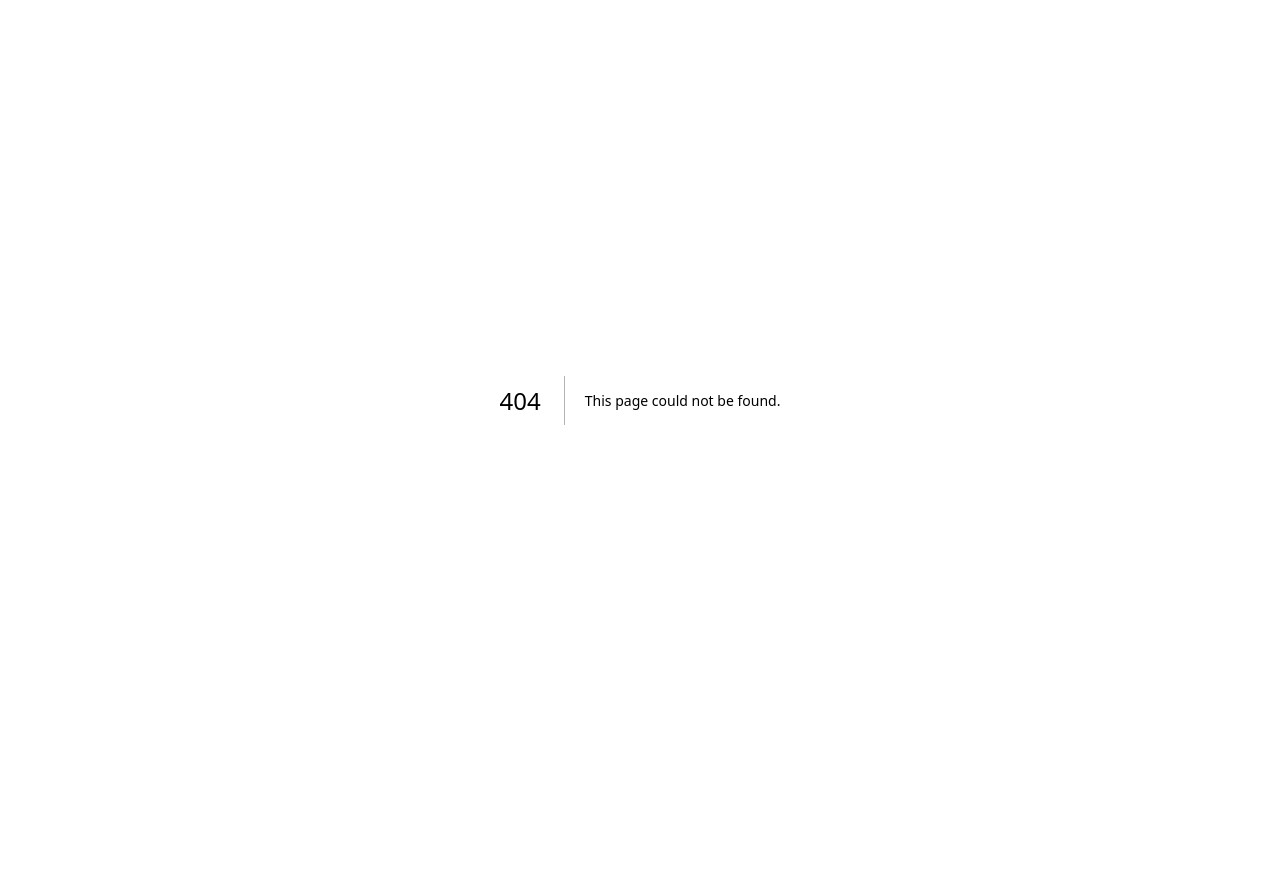
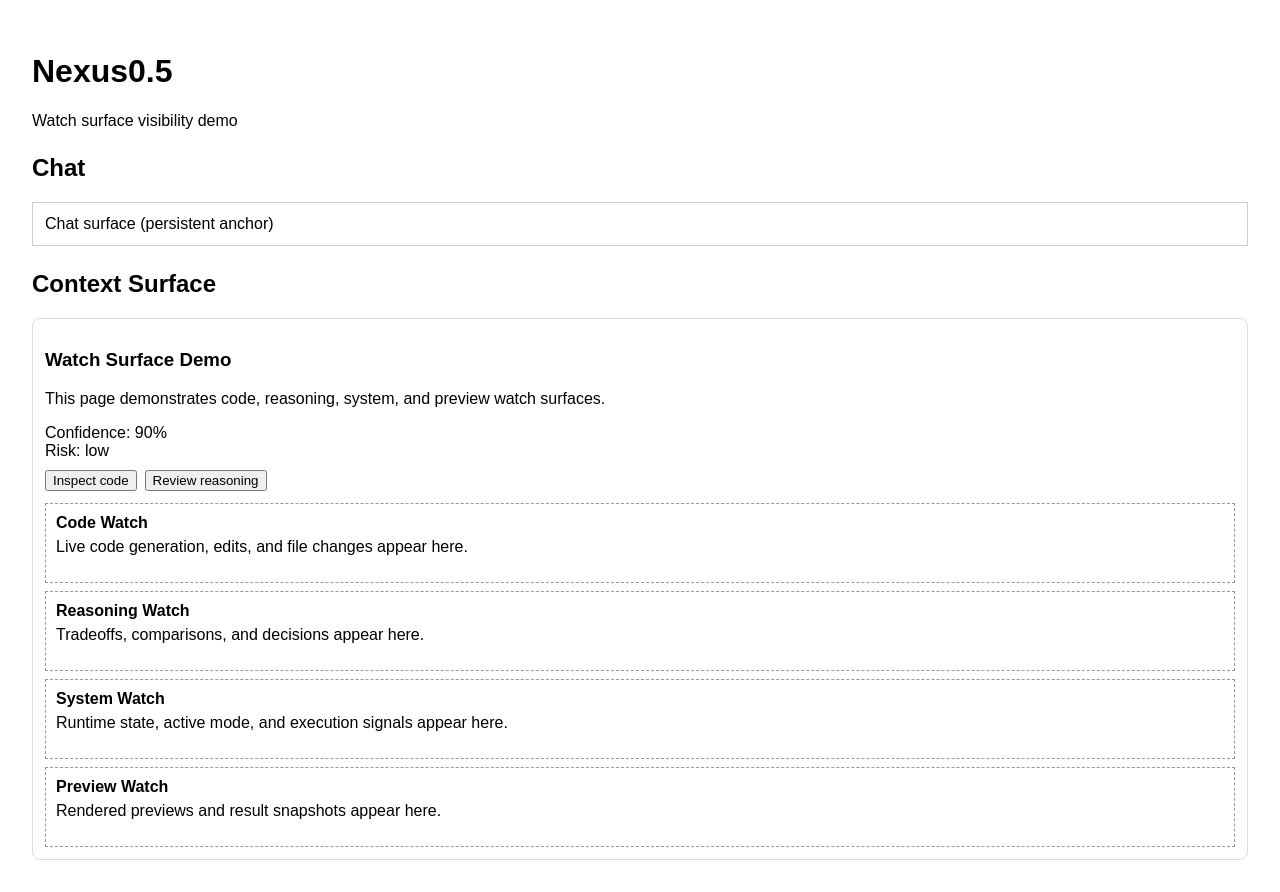
Before and after one commit to skylersemailaddress-debug/Nexus0.5, a Next.js app in the folder apps/shell/: page /watch-demo in a window 1280 px wide. Before the commit this address had no page. Before the commit the page ends 800 px from the top, so only its background shows below. Built offline with nearby package versions, Linux system fonts and the light colour scheme.

Commit message:
Batch 5: add watch surface demo page

```diff
--- /dev/null
+++ b/apps/shell/pages/watch-demo.tsx
@@ -0,0 +1,45 @@
+import BlockRenderer from '../components/BlockRenderer'
+import { getWatchSurfaces } from '../lib/watch'
+import { SurfaceBlock } from '../types/surface'
+
+export default function WatchDemo() {
+  const watchSurfaces = getWatchSurfaces()
+
+  const blocks: SurfaceBlock[] = [
+    {
+      id: 'watch-demo',
+      type: 'briefing',
+      title: 'Watch Surface Demo',
+      body: 'This page demonstrates code, reasoning, system, and preview watch surfaces.',
+      tone: 'teal',
+      priority: 1,
+      state: 'expanded',
+      confidence: 90,
+      risk: 'low',
+      watchSurfaces,
+      actions: [
+        { id: 'inspect-code', label: 'Inspect code', intent: 'inspect_code' },
+        { id: 'review-reasoning', label: 'Review reasoning', intent: 'review_reasoning' }
+      ]
+    }
+  ]
+
+  return (
+    <main style={{ padding: 24, fontFamily: 'sans-serif' }}>
+      <h1>Nexus0.5</h1>
+      <p>Watch surface visibility demo</p>
+
+      <section style={{ marginTop: 24 }}>
+        <h2>Chat</h2>
+        <div style={{ border: '1px solid #ccc', padding: 12 }}>
+          Chat surface (persistent anchor)
+        </div>
+      </section>
+
+      <section style={{ marginTop: 24 }}>
+        <h2>Context Surface</h2>
+        <BlockRenderer blocks={blocks} />
+      </section>
+    </main>
+  )
+}
```
